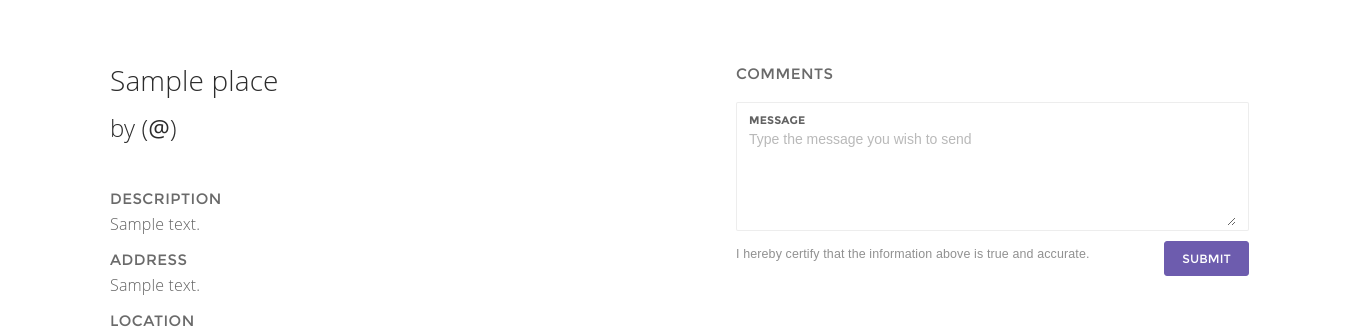
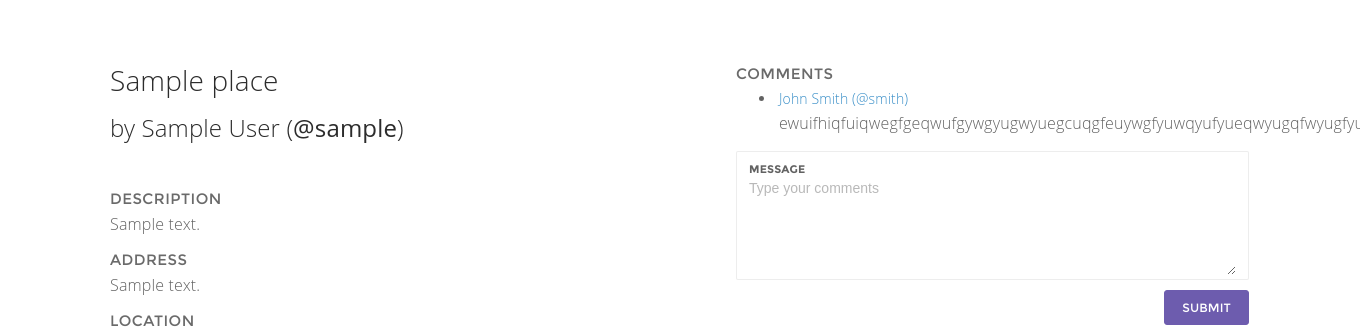
Before and after one commit to chloenayon/underground, a Flask app: template templates/place.html in a window 1360 px wide. Shown: the part 364-699 px from the top of the page. Run offline with Flask 2, Linux system fonts and the light colour scheme; the template is opened without the code that fills it: most values are stand-ins (such as "Sample title", 1, 10 or a date in 2020); parts of the project's set-up code (start-up, migrations or seed data) failed here and were passed over; some libraries are stand-ins or nearby versions; some web fonts are replaced.

Commit message:
refactored mongoengine document to dict logic into classes and changed templates and routes that we're using the old stuff

```diff
--- a/app.py
+++ b/app.py
@@ -23,7 +23,7 @@ def home():
     if current_user is None:
         return render_template('home.html')
     else:
-        return render_template('home.html', current_user=mongo_to_dict(current_user))
+        return render_template('home.html', current_user=current_user.to_dict())
 
 @app.route('/signup', methods=["GET", "POST"])
 def signup():
@@ -58,7 +58,7 @@ def signup():
         except Exception as error:
             return render_template('signup.html', error="Username or email is taken")
         else:
-            session['user'] = mongo_to_dict(user)
+            session['user'] = user.to_dict()
             return redirect(url_for('home'))
 
 @app.route('/login', methods=["GET", "POST"])
@@ -89,7 +89,7 @@ def login():
             return render_template('login.html', error='User doesn\'t exist')
         else:
             if user.password == password:
-                session['user'] = mongo_to_dict(user)
+                session['user'] = user.to_dict()
                 return redirect(url_for('home'))
             else:
                 return render_template('login.html', error='Password incorrect')
@@ -116,7 +116,7 @@ def profile(username):
         for place in Place.objects(user=user).all():
             places.append(place.to_dict())
 
-        return render_template('profile.html', current_user=mongo_to_dict(current_user), user=mongo_to_dict(user), places=places)
+        return render_template('profile.html', current_user=current_user.to_dict(), user=user.to_dict(), places=places)
 
 
 @app.route('/users/<string:username>/edit', methods=["POST"])
@@ -204,12 +204,13 @@ def view_place(place_id):
     if place == None:
         abort(404)
     else:
-        # print mongo_to_dict(place)
-        print mongo_to_dict(place.user)
-        return render_template('place.html', current_user=mongo_to_dict(current_user), place=mongo_to_dict(place), user=mongo_to_dict(place.user))
+        comments = []
+        for comment in Comment.objects(place=place_id).all():
+            comments.append(comment.to_dict())
+        return render_template('place.html', current_user=current_user.to_dict(), place=place.to_dict(), comments=comments)
 
 
-@app.route('/places/<string:place_id>/edit', methods=['GET', 'PUT', 'DELETE'])
+@app.route('/places/<string:place_id>/edit', methods=['POST'])
 def edit_place(place_id):
     """
     description: Renders the edit place page, handles the edit place logic, handles the delete page logic
@@ -218,8 +219,8 @@ def edit_place(place_id):
 
     user must be the owner of the place to edit or delete it
     """
-    user = get_current_user(session)
-    if user is None:
+    current_user = get_current_user(session)
+    if current_user is None:
         return redirect(url_for('view_place', place_id=place_id))
 
     place = Place.objects(id=place_id).first()
@@ -228,9 +229,6 @@ def edit_place(place_id):
 
     if place.user != user:
         return redirect(url_for('view_place', place_id=place.id))
-
-    if request.method == 'GET':
-        return render_template('edit_place.html', user=user, place=place)
 
     if request.method == 'PUT':
         if request.form.get('name') is not None:
@@ -251,7 +249,7 @@ def edit_place(place_id):
         try:
             place.save()
         except ValidationError as error:
-            return render_template('edit_place.html', current_user=mongo_to_dict(current_user), error='something happened')
+            return render_template('edit_place.html', current_user=current_user.to_dict(), error='something happened')
         else:
             return redirect(url_for('view_place', place_id=place.id))
 
@@ -290,7 +288,7 @@ def add_comment(place_id):
     try:
         comment.save()
     except ValidationError as error:
-        return render_template('place.html', current_user=mongo_to_dict(current_user), error='Problem saving your comment')
+        return render_template('place.html', current_user=current_user.to_dict(), error='Problem saving your comment')
     else:
         return redirect(url_for('place', place_id=place_id))
 
@@ -308,10 +306,9 @@ def search():
         return redirect(url_for('home'))
     else:
         places = []
-
         for place in Place.objects.search_text(q).all():
-            places.append(mongo_to_dict(place))
-        return render_template('search.html', current_user=mongo_to_dict(current_user), places=places)
+            places.append(place.to_dict())
+        return render_template('search.html', current_user=current_user.to_dict(), places=places)
 
 
 @app.errorhandler(404)
@@ -322,7 +319,7 @@ def page_not_found(error):
     authentication: none
     """
     current_user = get_current_user(session)
-    return render_template('404.html', current_user=mongo_to_dict(current_user)), 404
+    return render_template('404.html', current_user=current_user.to_dict()), 404
 
 
 if __name__ == "__main__":
--- a/templates/place.html
+++ b/templates/place.html
@@ -53,7 +53,7 @@
           {{place.name}}
         </h2>
         <h3>
-          by {{user.first_name}} {{user.last_name}} (<span class="semi-bold">@{{user.username}}</span>)
+          by {{place.user.first_name}} {{place.user.last_name}} (<span class="semi-bold">@{{place.user.username}}</span>)
         </h3>
         <div class="p-r-40 sm-p-r-0">
           <br>
@@ -87,17 +87,24 @@
       <div class="col-md-6">
         <div class="visible-xs visible-sm b-b b-grey-light m-t-35 m-b-30"></div>
         <div class="p-l-40 sm-p-l-0 sm-p-t-10">
-          <div class="panel" id="contact-panel">
+          <div class="panel" id="comments-panel">
             <h5 class="block-title hint-text m-b-0">
               Comments
             </h5>
-            <form role="form" autocomplete="off" class="m-t-15" id="contact-form" action="_lib/mail.php" method="post">
+            <ul>
+              {% for comment in comments %}
+              <li>
+                <a href="/users/{{comment.user.name}}">John Smith (@smith)</a><br>
+                <p>ewuifhiqfuiqwegfgeqwufgywgyugwyuegcuqgfeuywgfyuwqyufyueqwyugqfwyugfyu</p>
+              </li>
+              {% endfor %}
+            </ul>
+            <form role="form" autocomplete="off" class="m-t-15" id="comments-form" action="/places/{{place.id}}/comments" method="post">
               <div class="form-group form-group-default">
                 <label>Message</label>
-                <textarea name="message" placeholder="Type the message you wish to send" style="height:100px" class="form-control" required></textarea>
+                <textarea name="message" placeholder="Type your comments" style="height:100px" class="form-control" required></textarea>
               </div>
               <div class="sm-p-t-10 clearfix">
-                <p class="pull-left small hint-text m-t-5 font-arial">I hereby certify that the information above is true and accurate. </p>
                 <button class="btn btn-primary font-montserrat all-caps fs-12 pull-right xs-pull-left">Submit</button>
               </div>
               <div class="clearfix"></div>
```
Also changed, not shown: models.py (+31 -36 lines).
